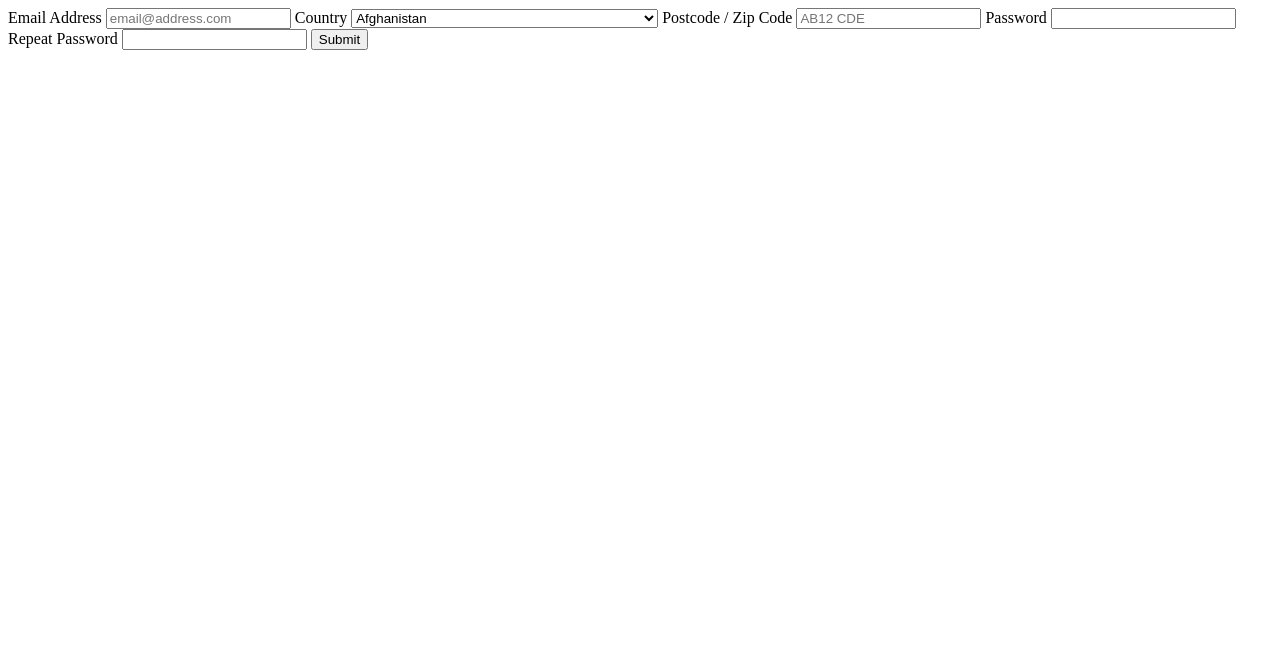
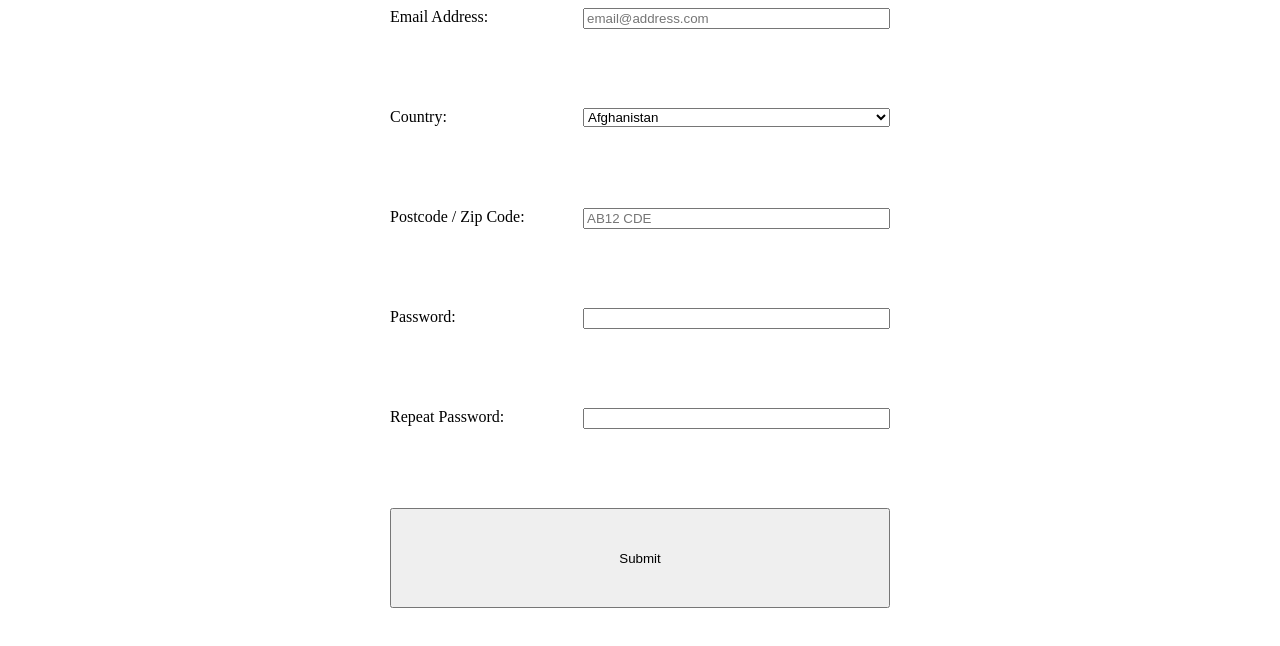
Before and after one commit to jdogcodey/form-validation-js, a plain HTML site: page index.html in a window 1280 px wide. Drawn offline with Linux system fonts and the light colour scheme.

Commit message:
Added some styling

```diff
--- a/index.html
+++ b/index.html
@@ -9,9 +9,13 @@
 </head>
 <body>
     <form>
-        <label for="email">Email Address</label>
+        <label for="email">Email Address:</label>
+        <div class="right-side">
             <input type="email" id="email" placeholder="email@address.com" name="email">
-        <label for="country">Country</label>
+            <span id="email-span" class="form-help">Please type a valid email address</span>
+        </div>
+        <label for="country">Country:</label>
+        <div class="right-side">
             <select id="country" name="country">
                 <option value="AF">Afghanistan</option>
                 <option value="AX">Åland Islands</option>
@@ -258,13 +262,24 @@
                 <option value="ZM">Zambia</option>
                 <option value="ZW">Zimbabwe</option>
             </select>
-        <label for="postcode">Postcode / Zip Code</label>
+            <span id="country-span" class="form-help">Please select a country</span>
+        </div>
+        <label for="postcode">Postcode / Zip Code:</label>
+        <div class="right-side">
             <input type="text" id="postcode" placeholder="AB12 CDE">
-        <label for="password">Password</label>
+            <span id="postcode-span" class="form-help">Please type a valid Zip/Post Code for selected Country</span>
+        </div>
+        <label for="password">Password:</label>
+        <div class="right-side">
             <input type="password" id="password" pattern="(?=.*\d)(?=.*[a-z])(?=.*[A-Z]).{8,}">
-        <label for="repeat-password">Repeat Password</label>
+            <span id="password-span" class="form-help">Password must contain at least one number, one uppercase and one lowercase letter and be more than 8 characters</span>
+        </div>
+        <label for="repeat-password">Repeat Password:</label>
+        <div class="right-side">
             <input type="password" id="repeat-password" pattern="(?=.*\d)(?=.*[a-z])(?=.*[A-Z]).{8,}">
-        <input type="submit" value="Submit">
+            <span id="repeat-password-span" class="form-help">Passwords must match</span>
+        </div>
+        <input type="submit" value="Submit" id="submit">
     </form>
 </body>
 </html>
--- a/script.js
+++ b/script.js
@@ -0,0 +1 @@
+//
--- a/styles.css
+++ b/styles.css
@@ -0,0 +1,39 @@
+body {
+    display: flex;
+    align-items: center;
+    justify-content: center;
+}
+
+form {
+    width: 500px;
+    height: 100%;
+    display: grid;
+    grid-template: 1fr 1fr 1fr 1fr 1fr 1fr / 1fr 1fr;
+}
+
+.right-side {
+    display: flex;
+    flex-direction: column;
+    height: 100px;
+}
+
+.form-help {
+    display: none;
+    background-color: blue;
+    border-radius: 5px;
+    color: white;
+    padding: 3px;
+
+}
+
+#submit {
+    grid-area: 6 / 1 / 7 / 3;
+}
+
+.valid {
+    background-color: greenyellow;
+}
+
+.invalid {
+    background-color: red;
+}
```
Lines whose indentation alone changed are shown as unchanged.
